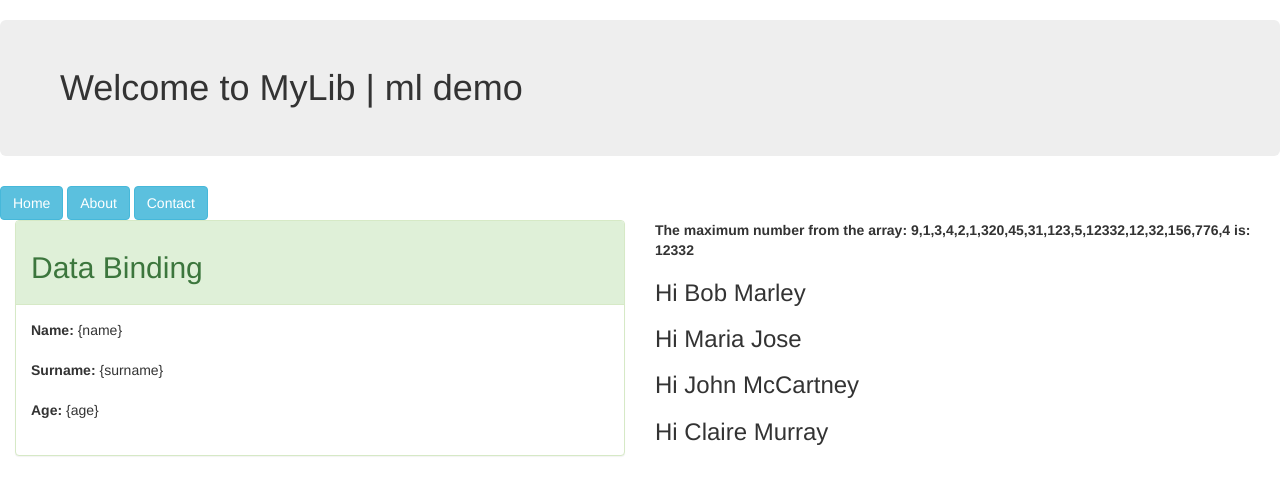
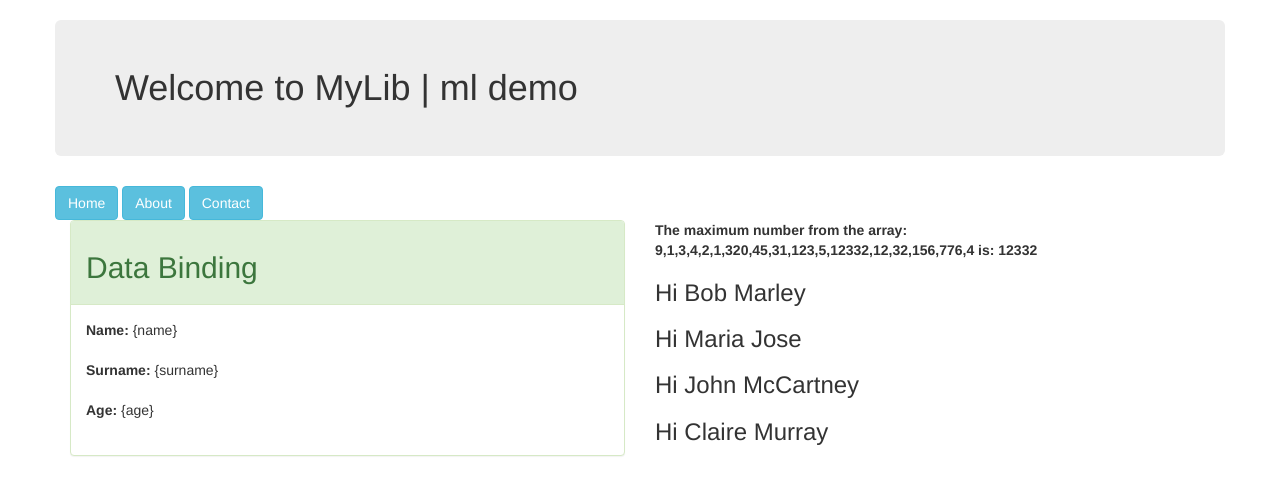
Before and after one commit to gabrielfreire/js-library, a website: page index.html in a window 1280 px wide. Drawn offline with nearby package versions, Linux system fonts and the light colour scheme.

Commit message:
readme increments

```diff
--- a/index.html
+++ b/index.html
@@ -6,7 +6,8 @@
 </head>
 
 <body>
-    <div class="container-fluid">
+    <div class="container">
+        <!--Page header-->
         <div class="row">
             <h1 class="jumbotron">Welcome to MyLib | ml demo</h1>
         </div>
```
Also changed, not shown: README.md.
